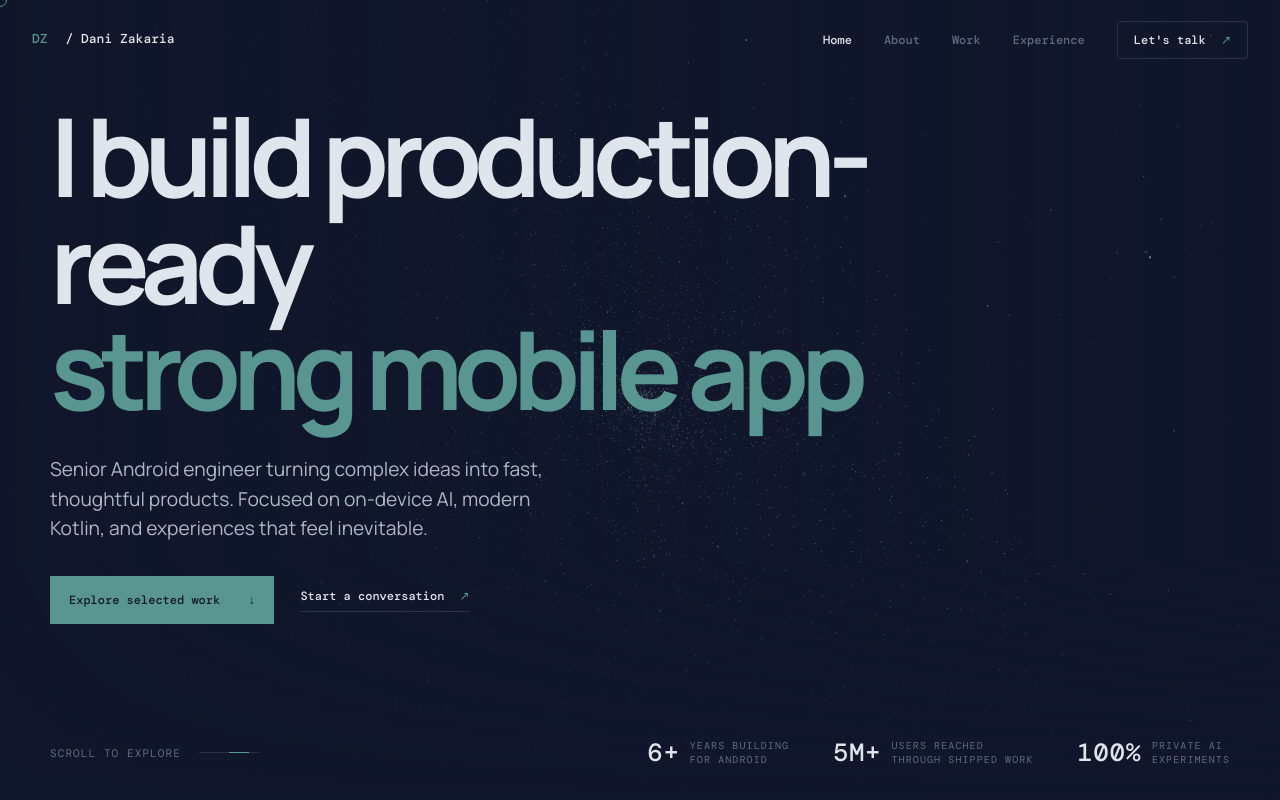
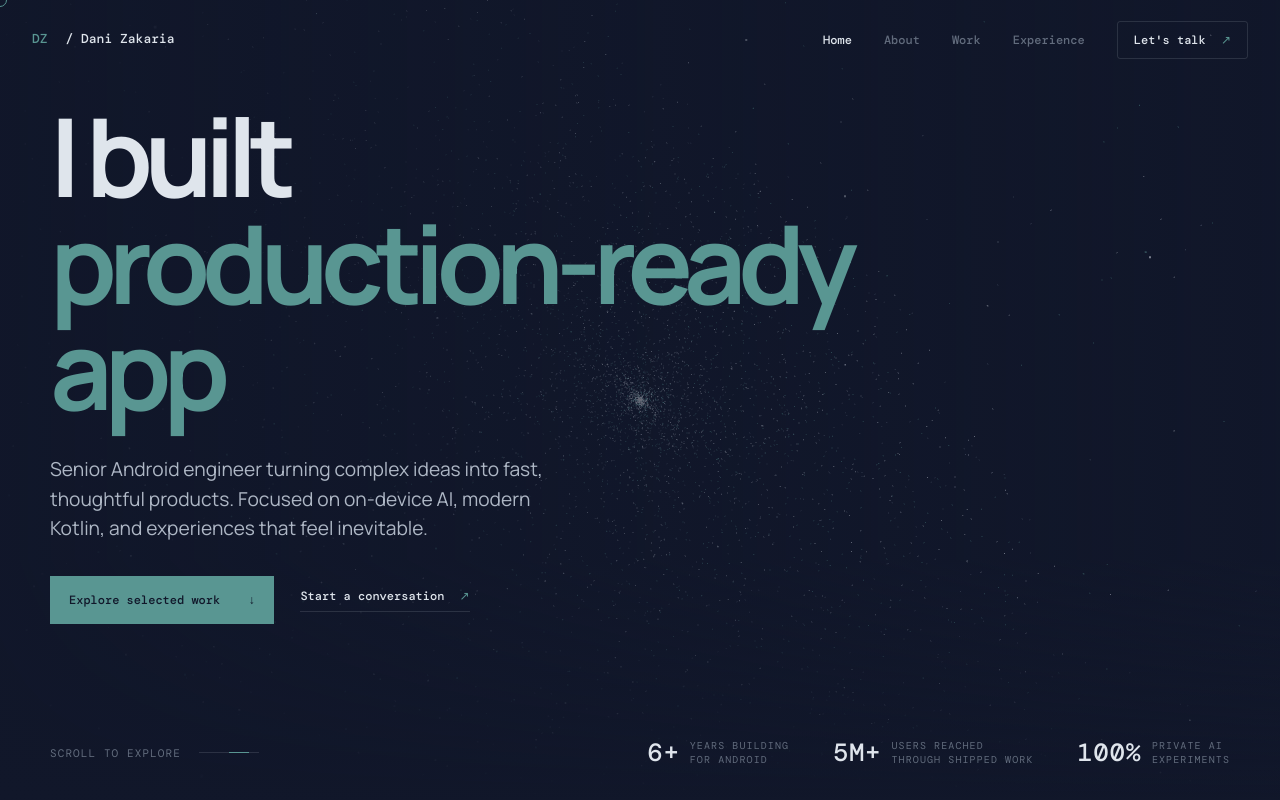
Before and after one commit to DaniZakaria63/portofolio, a website: page index.html in a window 1280 px wide. Shown: the top 800 px of the page. Drawn offline with nearby package versions, Linux system fonts and the light colour scheme; animation ran at ten frames a second.

Commit message:
content: hero copy - 'I built production-ready app'

```diff
--- a/index.html
+++ b/index.html
@@ -79,7 +79,7 @@
     <section class="hero-section" id="hero">
       <canvas class="hero-canvas" id="heroCanvas" aria-hidden="true"></canvas><div class="hero-overlay"></div>
       <div class="hero-content container">
-        <h1 class="hero-name reveal">I build production-ready<br><em>strong mobile app</em></h1>
+        <h1 class="hero-name reveal">I built<br><em>production-ready app</em></h1>
         <p class="hero-description reveal">Senior Android engineer turning complex ideas into fast, thoughtful products. Focused on on-device AI, modern Kotlin, and experiences that feel inevitable.</p>
         <div class="hero-buttons reveal"><a href="#projects" class="button button-primary">Explore selected work <span>↓</span></a><a href="mailto:dani.zakaria@proton.me" class="text-link">Start a conversation <span>↗</span></a></div>
         <div class="hero-bottom reveal"><span>Scroll to explore</span><div class="scroll-line"><i></i></div><div class="hero-stats"><div><strong>6+</strong><small>years building<br>for Android</small></div><div><strong>5M+</strong><small>users reached<br>through shipped work</small></div><div><strong>100%</strong><small>private AI<br>experiments</small></div></div></div>
```
